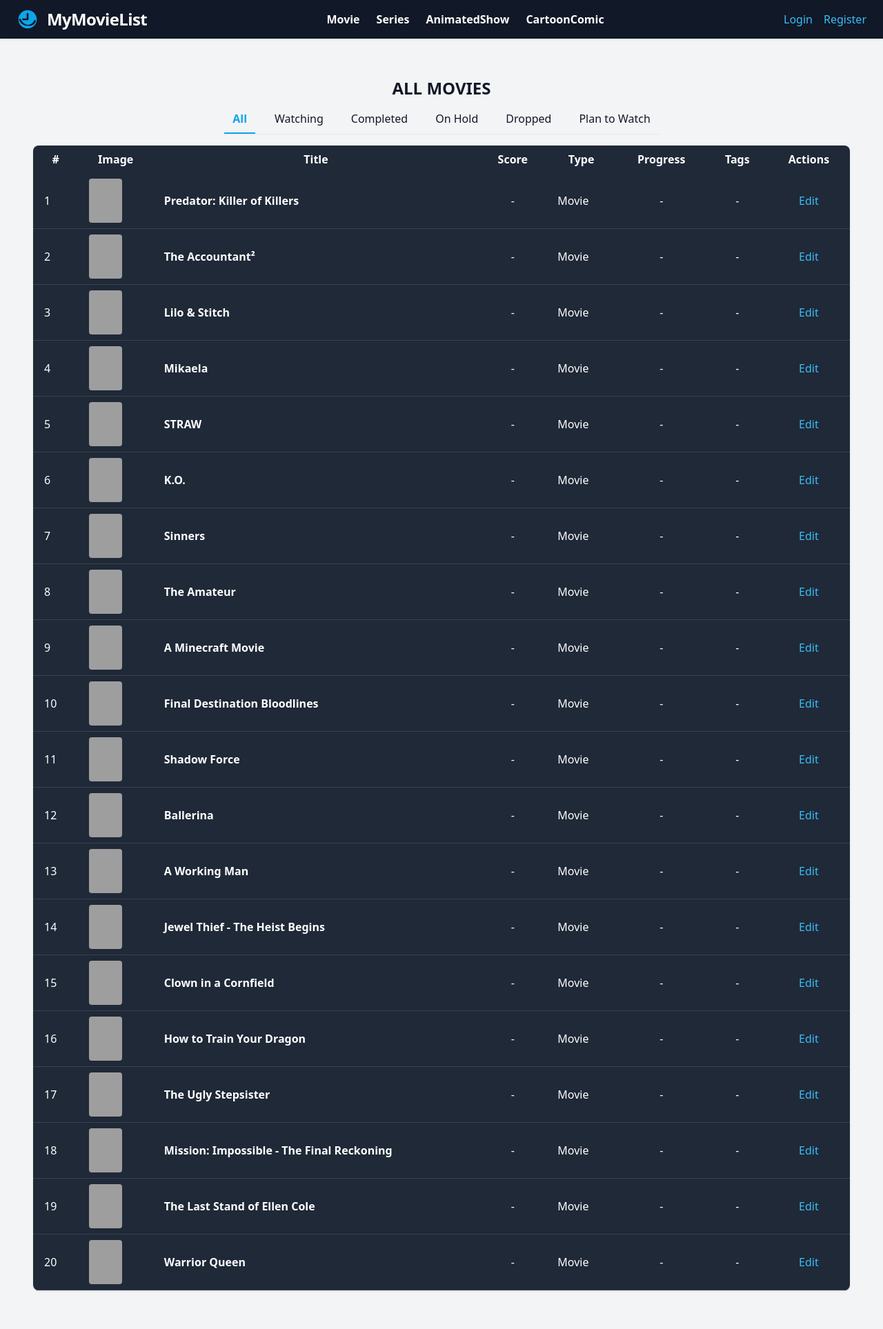
After one commit to RyoHaradaps/MyMovieList, a Django app: page /movies/list/ in a window 1280 px wide. The commit adds this page. Shown: the whole page at 69% size. Run offline with Django 5.2, Linux system fonts and the light colour scheme; data comes from the database, SQL or seed files in the repository; both versions use the stored data as it was after the commit; tables that the repository leaves empty hold one stand-in row (values such as "Sample post"); some libraries are stand-ins or nearby versions; grey boxes are pictures that could not be loaded.

Commit message:
Created the hamburger dropdown (3-line icon) with links to the correct Movie, Series, Animated, and Comic list pages in the navbar.

```diff
--- /dev/null
+++ b/core/templates/core/list_page.html
@@ -0,0 +1,57 @@
+{% extends "core/base.html" %}
+{% block title %}All {{ type }}s - MyMovieList{% endblock %}
+{% block content %}
+<div class="container mx-auto px-4 py-8">
+    <h1 class="text-2xl font-bold mb-4 text-center uppercase">All {{ type }}s</h1>
+    <div class="flex justify-center mb-4">
+        <div class="flex gap-4 border-b">
+            <a href="#" class="pb-2 px-3 border-b-2 border-sky-500 font-semibold text-sky-500">All</a>
+            <a href="#" class="pb-2 px-3 hover:text-sky-500">Watching</a>
+            <a href="#" class="pb-2 px-3 hover:text-sky-500">Completed</a>
+            <a href="#" class="pb-2 px-3 hover:text-sky-500">On Hold</a>
+            <a href="#" class="pb-2 px-3 hover:text-sky-500">Dropped</a>
+            <a href="#" class="pb-2 px-3 hover:text-sky-500">Plan to Watch</a>
+        </div>
+    </div>
+    <div class="overflow-x-auto rounded-lg shadow">
+        <table class="min-w-full bg-gray-800 text-white">
+            <thead>
+                <tr>
+                    <th class="px-4 py-2">#</th>
+                    <th class="px-4 py-2">Image</th>
+                    <th class="px-4 py-2">Title</th>
+                    <th class="px-4 py-2">Score</th>
+                    <th class="px-4 py-2">Type</th>
+                    <th class="px-4 py-2">Progress</th>
+                    <th class="px-4 py-2">Tags</th>
+                    <th class="px-4 py-2">Actions</th>
+                </tr>
+            </thead>
+            <tbody>
+                {% for item in items %}
+                <tr class="border-b border-gray-700">
+                    <td class="px-4 py-2">{{ forloop.counter }}</td>
+                    <td class="px-4 py-2">
+                        <img src="{{ item.poster_url }}" alt="{{ item.title }}" class="w-12 h-16 object-cover rounded">
+                    </td>
+                    <td class="px-4 py-2 font-semibold">
+                        <a href="#" class="hover:underline">{{ item.title }}</a>
+                    </td>
+                    <td class="px-4 py-2 text-center">-</td>
+                    <td class="px-4 py-2">{{ item.get_content_type_display }}</td>
+                    <td class="px-4 py-2 text-center">-</td>
+                    <td class="px-4 py-2 text-center">-</td>
+                    <td class="px-4 py-2 text-center">
+                        <a href="#" class="text-sky-400 hover:underline">Edit</a>
+                    </td>
+                </tr>
+                {% empty %}
+                <tr>
+                    <td colspan="8" class="text-center py-4 text-gray-400">No {{ type|lower }}s found.</td>
+                </tr>
+                {% endfor %}
+            </tbody>
+        </table>
+    </div>
+</div>
+{% endblock %}
--- a/core/templates/core/navbar.html
+++ b/core/templates/core/navbar.html
@@ -26,6 +26,7 @@
     </div>
 
     <!-- Icons Section (right side of navbar) -->
+    {% if profile %}
     <div class="flex items-center gap-4 text-lg">
         <!-- Hamburger Dropdown -->
         <div class="relative" id="listDropdownWrapper">
@@ -34,11 +35,10 @@
             </button>
             <div id="listDropdownMenu"
                 class="absolute right-0 mt-2 w-48 bg-gray-800 rounded-lg shadow-lg py-2 hidden z-50">
-                <a href="#" class="block px-4 py-2 hover:bg-gray-700">Movie List</a>
-                <a href="#" class="block px-4 py-2 hover:bg-gray-700">Series List</a>
-                <a href="#" class="block px-4 py-2 hover:bg-gray-700">Miniseries List</a>
-                <a href="#" class="block px-4 py-2 hover:bg-gray-700">AnimatedShow List</a>
-                <a href="#" class="block px-4 py-2 hover:bg-gray-700">CartoonComic List</a>
+                <a href="{% url 'movie_list' %}" class="block px-4 py-2 hover:bg-gray-700">Movie List</a>
+                <a href="{% url 'series_list' %}" class="block px-4 py-2 hover:bg-gray-700">Series List</a>
+                <a href="{% url 'animated_list' %}" class="block px-4 py-2 hover:bg-gray-700">Animated List</a>
+                <a href="{% url 'comic_list' %}" class="block px-4 py-2 hover:bg-gray-700">Comic List</a>
             </div>
         </div>
         <!-- Inbox Icon -->
@@ -60,7 +60,6 @@
             <i class="fas fa-search absolute left-2 top-2.5 text-gray-400"></i>
         </form>
         <!-- Profile Dropdown (already present) -->
-        {% if profile %}
         <div class="relative" id="profileDropdownWrapper">
             <button id="profileDropdownBtn"
                 class="flex items-center gap-2 font-semibold hover:text-sky-400 transition focus:outline-none">
@@ -81,9 +80,11 @@
                 <a href="{% url 'logout' %}" class="block px-4 py-2 hover:bg-gray-700 text-red-400">Logout</a>
             </div>
         </div>
-        {% else %}
+    </div>
+    {% else %}
+    <div class="flex gap-4 items-center">
         <a href="{% url 'login' %}" class="text-sky-400 hover:underline">Login</a>
         <a href="{% url 'register' %}" class="text-sky-400 hover:underline">Register</a>
-        {% endif %}
     </div>
+    {% endif %}
 </nav>
--- a/core/urls.py
+++ b/core/urls.py
@@ -17,4 +17,8 @@ urlpatterns = [
     # path('watchlist/', views.watchlist, name='watchlist'),
     # path('dashboard/', views.dashboard, name='dashboard'),
     path('search/', views.search, name='search'),
+    path('movies/list/', views.movie_list, name='movie_list'),
+    path('series/list/', views.series_list, name='series_list'),
+    path('animated/list/', views.animated_list, name='animated_list'),
+    path('comics/list/', views.comic_list, name='comic_list'),
 ]
--- a/core/views.py
+++ b/core/views.py
@@ -202,3 +202,43 @@ def profile_edit(request):
         return redirect('profile', username=profile.username)
 
     return render(request, 'core/profile_edit.html', {'profile': profile})
+
+def movie_list(request):
+    profile_id = request.session.get('profile_id')
+    profile = Profile.objects.get(id=profile_id) if profile_id else None
+    movies = BaseContent.objects.filter(content_type='movie').order_by('-release_year')
+    return render(request, 'core/list_page.html', {
+        'items': movies,
+        'type': 'Movie',
+        'profile': profile,
+    })
+
+def series_list(request):
+    profile_id = request.session.get('profile_id')
+    profile = Profile.objects.get(id=profile_id) if profile_id else None
+    series = BaseContent.objects.filter(content_type='series').order_by('-release_year')
+    return render(request, 'core/list_page.html', {
+        'items': series,
+        'type': 'Series',
+        'profile': profile,
+    })
+
+def animated_list(request):
+    profile_id = request.session.get('profile_id')
+    profile = Profile.objects.get(id=profile_id) if profile_id else None
+    animated = BaseContent.objects.filter(content_type='animatedshow').order_by('-release_year')
+    return render(request, 'core/list_page.html', {
+        'items': animated,
+        'type': 'Animated',
+        'profile': profile,
+    })
+
+def comic_list(request):
+    profile_id = request.session.get('profile_id')
+    profile = Profile.objects.get(id=profile_id) if profile_id else None
+    comics = BaseContent.objects.filter(content_type='comic').order_by('-release_year')
+    return render(request, 'core/list_page.html', {
+        'items': comics,
+        'type': 'Comic',
+        'profile': profile,
+    })
```
Also changed, not shown: db.sqlite3.
